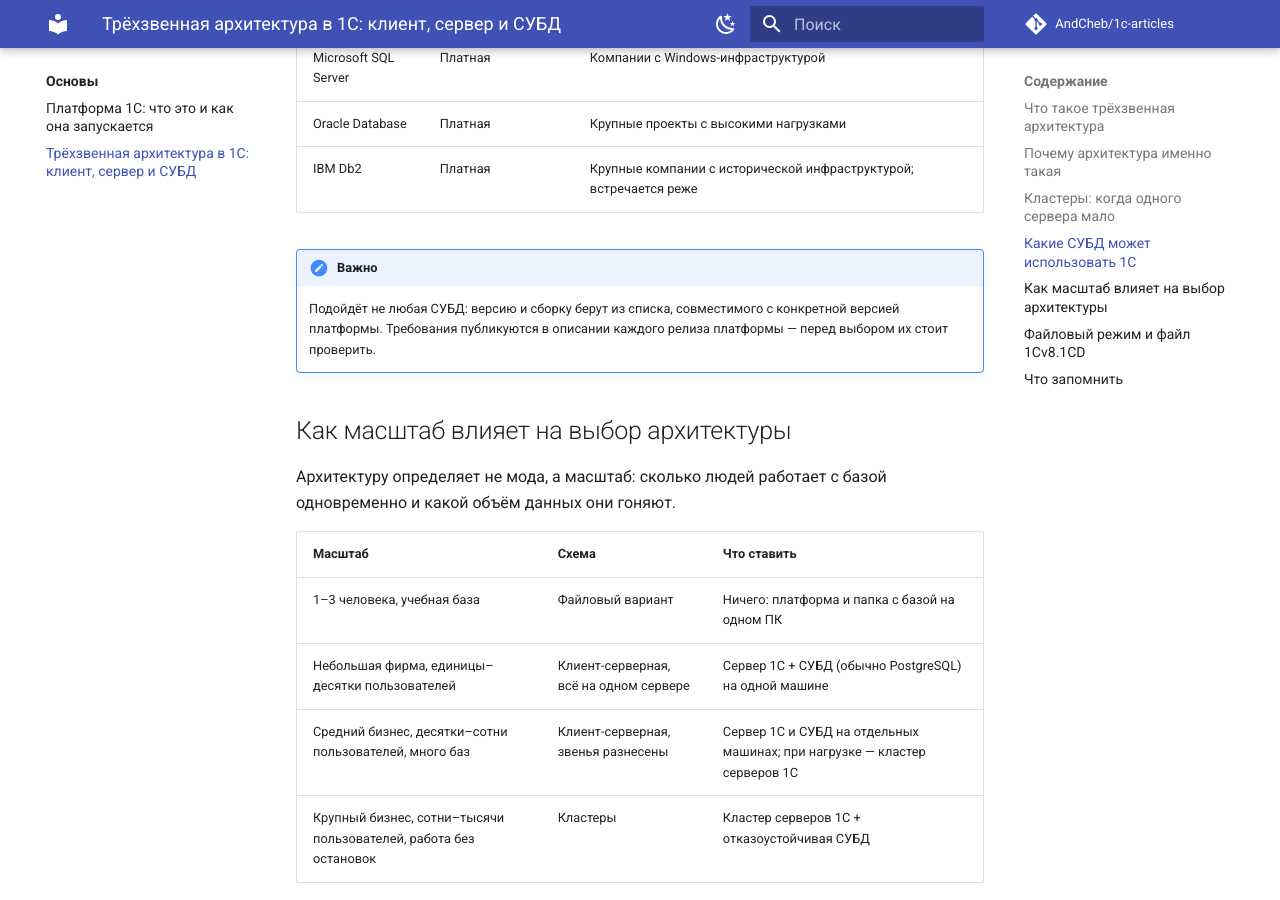
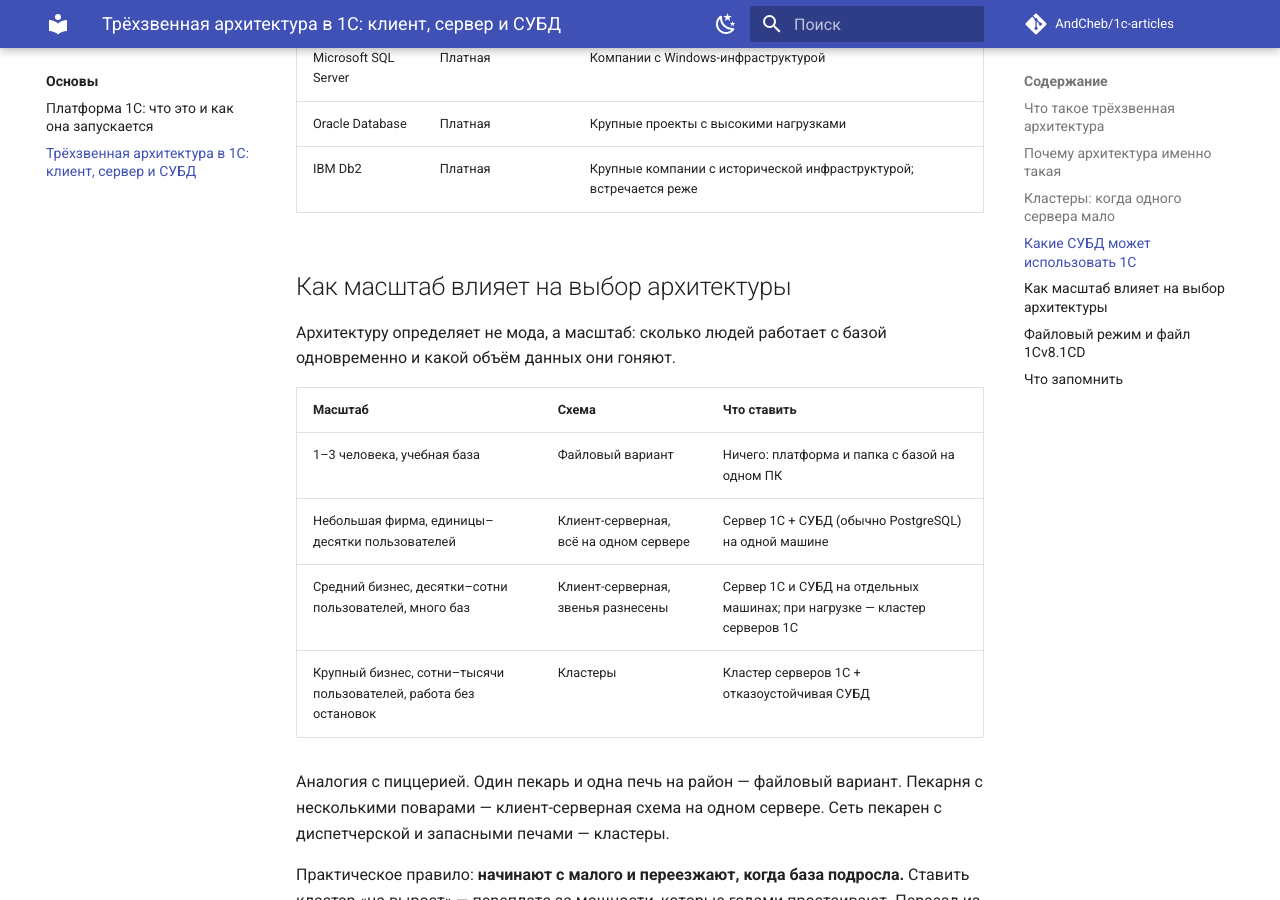
Before and after one commit to AndCheb/1c-articles, an MkDocs documentation site: the page built from docs/basics/three-tier-architecture.md, in a window 1280 px wide and 900 px high, scrolled down 3350 px. Built offline with MkDocs 1.6.1 and Material for MkDocs 9.7.7, drawn with Linux system fonts in a browser that asks for light colours; comment, search, counter and statistics services are not loaded.

Commit message:
Статья о трёхзвенной архитектуре: убрана выноска о совместимости версий СУБД
Co-authored-by: Cursor <cursoragent@cursor.com>

```diff
--- a/docs/basics/three-tier-architecture.md
+++ b/docs/basics/three-tier-architecture.md
@@ -86,9 +86,6 @@ tags:
 | Oracle Database | Платная | Крупные проекты с высокими нагрузками |
 | IBM Db2 | Платная | Крупные компании с исторической инфраструктурой; встречается реже |
 
-!!! note "Важно"
-    Подойдёт не любая СУБД: версию и сборку берут из списка, совместимого с конкретной версией платформы. Требования публикуются в описании каждого релиза платформы — перед выбором их стоит проверить.
-
 ## Как масштаб влияет на выбор архитектуры
 
 Архитектуру определяет не мода, а масштаб: сколько людей работает с базой одновременно и какой объём данных они гоняют.
```
